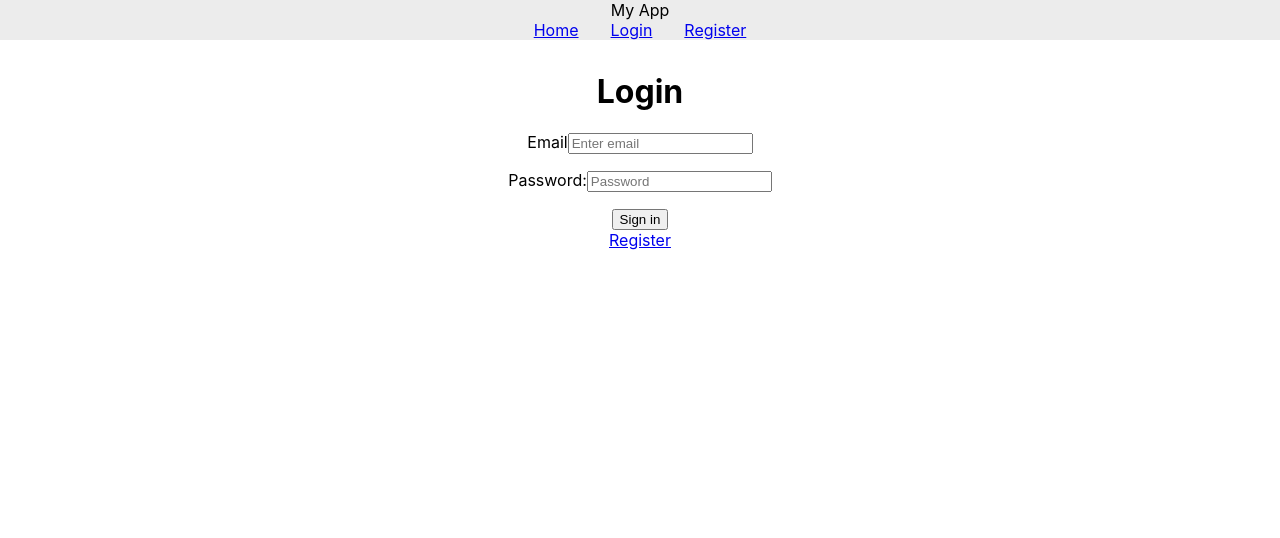
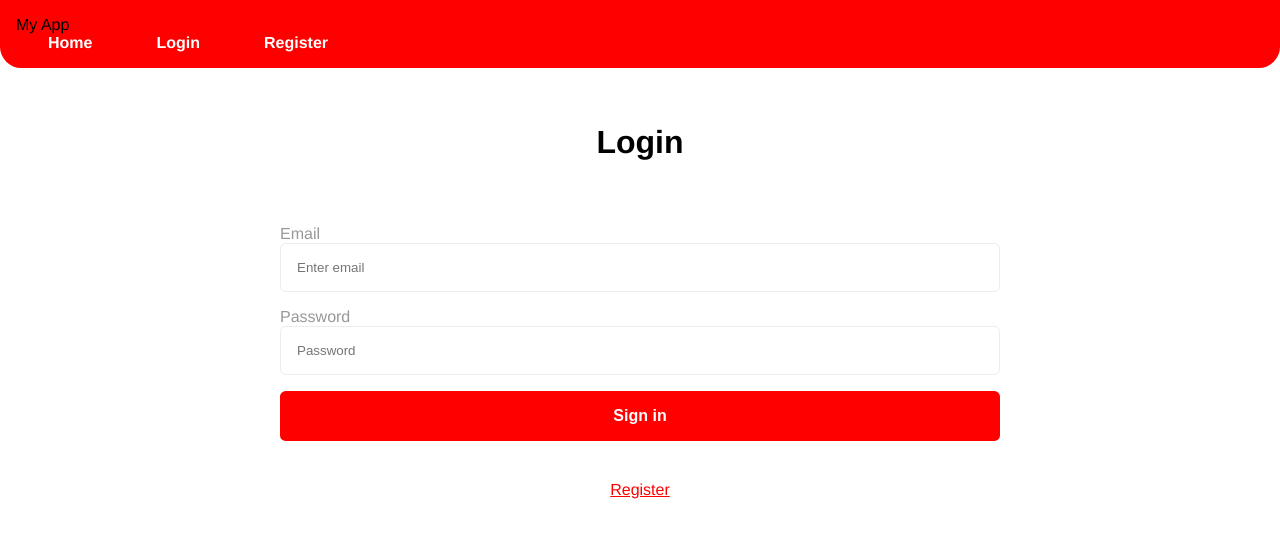
Before and after one commit to kikindb/react-login, a React (Create React App) app: page /login in a window 1280 px wide. Shown: the top 538 px of the page. Built offline with nearby package versions, Linux system fonts and the light colour scheme.

Commit message:
adding styles

```diff
--- a/src/App.js
+++ b/src/App.js
@@ -54,6 +54,7 @@ function App() {
         <userContext.Provider value={{ userData, setUserData }}>
           <div className="App">
             <Header />
+            <div className="MainContent">
               <Switch>
                 <Route path={ROUTES.LOGIN} exact={true}>
                   <Login />
@@ -66,6 +67,7 @@ function App() {
                 </Route>
               </Switch>
             </div>
+          </div>
         </userContext.Provider>
       </Router>
     </>
--- a/src/App.scss
+++ b/src/App.scss
@@ -1,3 +1,66 @@
-.App {
-  text-align: center;
+*, *::after, *::before {
+  margin: 0;
+  padding: 0;
+  box-sizing: border-box;
 }
+
+html {
+  font-size: 16px;
+}
+
+body {
+  font-family: Helvetica, Arial, sans-serif;
+}
+
+.MainContent {
+  padding: 1.5rem;
+}
+
+input, select {
+  position: relative;
+  width: 100%;
+  border: 1px solid #ececec;
+  border-radius: 0.35rem;
+  padding: 1rem;
+}
+
+label {
+  position: relative;
+  color: #989898;
+}
+
+button[type="submit"] {
+  color: white;
+  background-color: red;
+  width: 100%;
+  padding: 1rem;
+  border: none;
+  border-radius: 0.35rem;
+  font-weight: bold;
+  margin-bottom: 0.5rem;
+  font-size: 1rem;
+  cursor: pointer;
+  transition: opacity 200ms ease-in-out;
+}
+
+button[type="submit"]:hover,
+button[type="submit"]:focus {
+  opacity: 0.75;
+}
+
+a:link, a:visited {
+  color: red;
+  text-decoration: underline;
+  cursor: pointer;
+}
+
+a:hover {
+  text-decoration: none;
+}
+
+@media screen and (min-width: 1024px) {
+  .MainContent {
+    margin: 0 auto;
+    max-width: 768px;
+  }
+}
--- a/src/components/layout/Header/Header.scss
+++ b/src/components/layout/Header/Header.scss
@@ -1,4 +1,6 @@
 .Header {
-  background-color: #ececec;
+  background-color: red;
   margin-bottom: 2rem;
+  padding: 1rem;
+  border-radius: 0px 0px 1.33rem 1.33rem;
 }
--- a/src/components/layout/Header/NavBar/NavBar.js
+++ b/src/components/layout/Header/NavBar/NavBar.js
@@ -16,13 +16,13 @@ const NavBar = (props) => {
   };
   return (
     <nav className="NavBar">
-      <Link to="/">Home</Link>
+      <Link className="nav-link" to="/">Home</Link>
       {(!userData.user) ?
         <>
-          <Link to={ROUTES.LOGIN}>Login</Link>
-          <Link to={ROUTES.SIGN_UP}>Register</Link>
+          <Link className="nav-link" to={ROUTES.LOGIN}>Login</Link>
+          <Link className="nav-link" to={ROUTES.SIGN_UP}>Register</Link>
         </> :
-        <button onClick={logout}>Logout {userData.user.name}</button>
+        <button className="nav-link" onClick={logout}>Logout {userData.user.name}</button>
       }
     </nav>
   )
--- a/src/components/layout/Header/NavBar/NavBar.scss
+++ b/src/components/layout/Header/NavBar/NavBar.scss
@@ -1,5 +1,21 @@
 .NavBar {
-  a {
+  button.nav-link {
+    background-color: transparent;
+    border:none;
+    cursor: pointer;
+    font-size: 1rem;
+    font-family: Helvetica, Arial, sans-serif;
+  }
+  .nav-link {
     margin: 1rem;
+    color: white;
+    text-decoration: none;
+    font-weight: bold;
+    padding: 1rem;
+    border-radius: 0.75rem;
+  }
+
+  .nav-link:hover {
+    background-color: rgba(255,255,255,0.25);
   }
 }
--- a/src/components/pages/Login/Login.js
+++ b/src/components/pages/Login/Login.js
@@ -77,7 +77,7 @@ const Login = (props) => {
               onChange={handleChange} />
           </label>
           <label htmlFor='password'>
-            Password:
+            Password
           <input type='password'
               id='password'
               name='password'
@@ -85,9 +85,9 @@ const Login = (props) => {
               value={state.password}
               onChange={handleChange} />
           </label>
-          <button>Sign in</button>
+          <button type="submit">Sign in</button>
         </form>
-        <Link to="/register">Register</Link>
+        <Link to={ROUTES.SIGN_UP}>Register</Link>
       </div>
       : <>{history.push(ROUTES.MAIN)}</>
   )
--- a/src/components/pages/Login/Login.scss
+++ b/src/components/pages/Login/Login.scss
@@ -1,6 +1,12 @@
 .Login {
+  text-align: center;
+  h1 {
+    margin-bottom: 4rem;
+  }
   form {
+    margin-bottom: 2rem;
     label {
+      text-align: left;
       display: block;
       margin: 1rem auto;
     }
```
Lines whose indentation alone changed are shown as unchanged.
